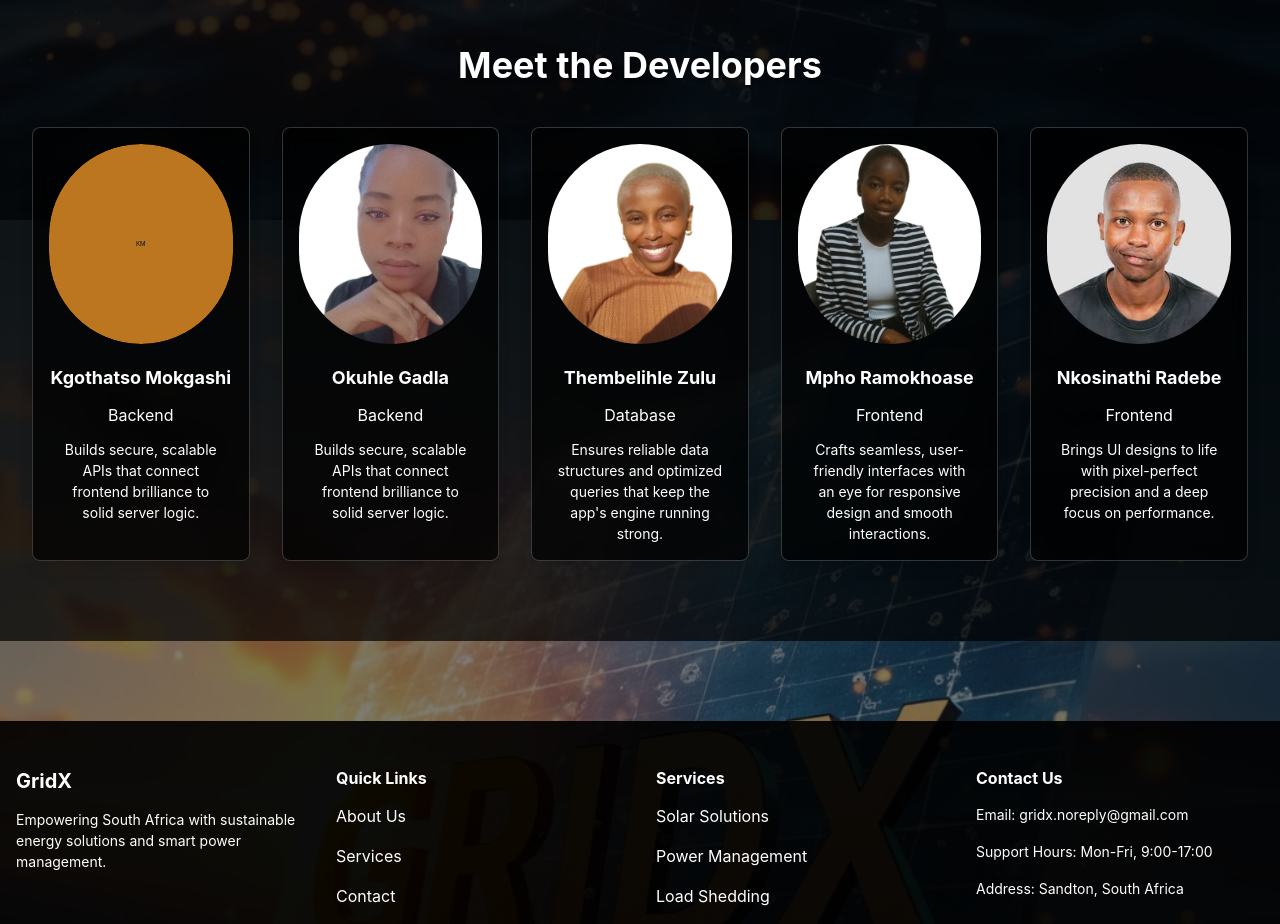
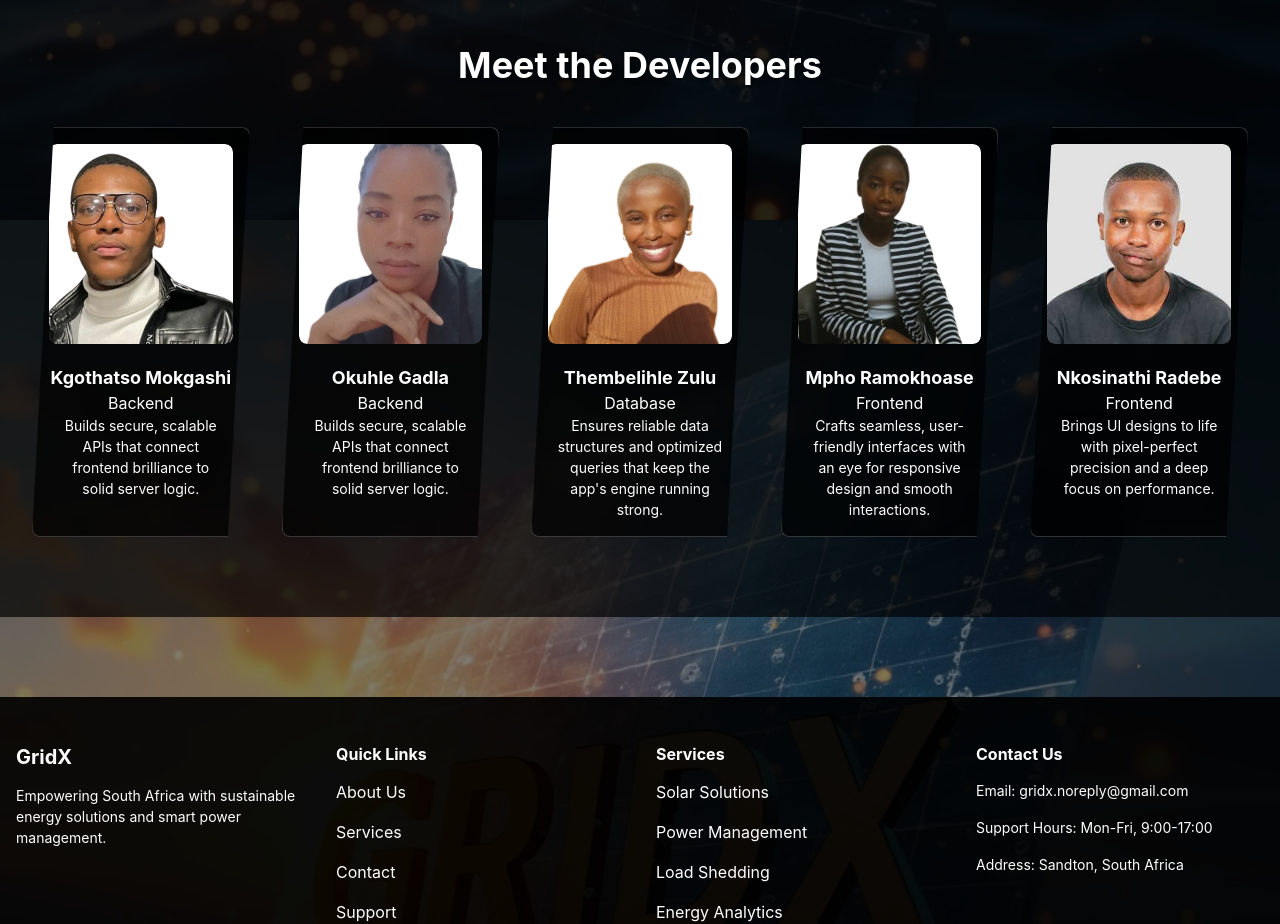
Before and after one commit to sleigh116/For_the_100th_Time.Sleigh116, a React (Create React App) app in the folder frontend/: page / in a window 1280 px wide. Shown: the part 1060-1984 px from the top of the page. Built offline with nearby package versions, Linux system fonts and the light colour scheme; no server answers.

Commit message:
Add kg_img.png to assets and update LandingPage to include Kgothatso Mokgashi's profile image with improved layout and styling for better visual presentation.

```diff
--- a/frontend/src/pages/LandingPage.js
+++ b/frontend/src/pages/LandingPage.js
@@ -27,6 +27,7 @@ import nathiProfile from '../assets/images/IMG Nathii.jpg';
 import okuhleProfile from '../assets/images/sleigh.png';
 import mphoProfile from '../assets/images/Mpho.png';
 import LihleProfile from '../assets/images/Lihle.png';
+import kgothatsoProfile from '../assets/images/kg_img.png';
 import gridXBackground from '../assets/images/GridX-IMG.jpg';
 
 // Create motion components
@@ -537,14 +538,22 @@ function LandingPage() {
                   boxShadow: 'xl',
                 }}
                 transition="all 0.3s ease"
+                position="relative"
+                overflow="hidden"
+                style={{
+                  clipPath: 'polygon(10% 0%, 100% 0%, 90% 100%, 0% 100%)',
+                }}
               >
                 <Box
                   width="100%"
                   height="200px"
                   position="relative"
                   overflow="hidden"
-                  borderRadius="full"
+                  borderRadius="lg"
                   mb={2}
+                  display="flex"
+                  alignItems="center"
+                  justifyContent="center"
                 >
                   {dev.name === 'Nkosinathi Radebe' ? (
                     <Image
@@ -554,6 +563,9 @@ function LandingPage() {
                       height="100%"
                       objectFit="cover"
                       objectPosition="center"
+                      display="block"
+                      margin="auto"
+                      borderRadius="lg"
                     />
                   ) : dev.name === 'Okuhle Gadla' ? (
                     <Image
@@ -563,6 +575,9 @@ function LandingPage() {
                       height="100%"
                       objectFit="cover"
                       objectPosition="center"
+                      display="block"
+                      margin="auto"
+                      borderRadius="lg"
                     />
                   ) : dev.name === 'Mpho Ramokhoase' ? (
                     <Image
@@ -572,6 +587,9 @@ function LandingPage() {
                       height="100%"
                       objectFit="cover"
                       objectPosition="center"
+                      display="block"
+                      margin="auto"
+                      borderRadius="lg"
                     />
                   ) : dev.name === 'Thembelihle Zulu' ? (
                     <Image
@@ -581,6 +599,21 @@ function LandingPage() {
                       height="100%"
                       objectFit="cover"
                       objectPosition="center"
+                      display="block"
+                      margin="auto"
+                      borderRadius="lg"
+                    />
+                  ) : dev.name === 'Kgothatso Mokgashi' ? (
+                    <Image
+                      src={kgothatsoProfile}
+                      alt={dev.name}
+                      width="100%"
+                      height="100%"
+                      objectFit="cover"
+                      objectPosition="center"
+                      display="block"
+                      margin="auto"
+                      borderRadius="lg"
                     />
                   ) : (
                     <Avatar
@@ -588,9 +621,13 @@ function LandingPage() {
                       name={dev.name}
                       width="100%"
                       height="100%"
+                      display="block"
+                      margin="auto"
+                      borderRadius="lg"
                     />
                   )}
                 </Box>
+                <Box>
                   <Text
                     fontWeight="bold"
                     fontSize="lg"
@@ -615,6 +652,7 @@ function LandingPage() {
                   >
                     {dev.description}
                   </Text>
+                </Box>
               </VStack>
             ))}
           </SimpleGrid>
```
Also changed, not shown: frontend/src/assets/images/kg_img.png (added). Lines whose indentation alone changed are shown as unchanged.
